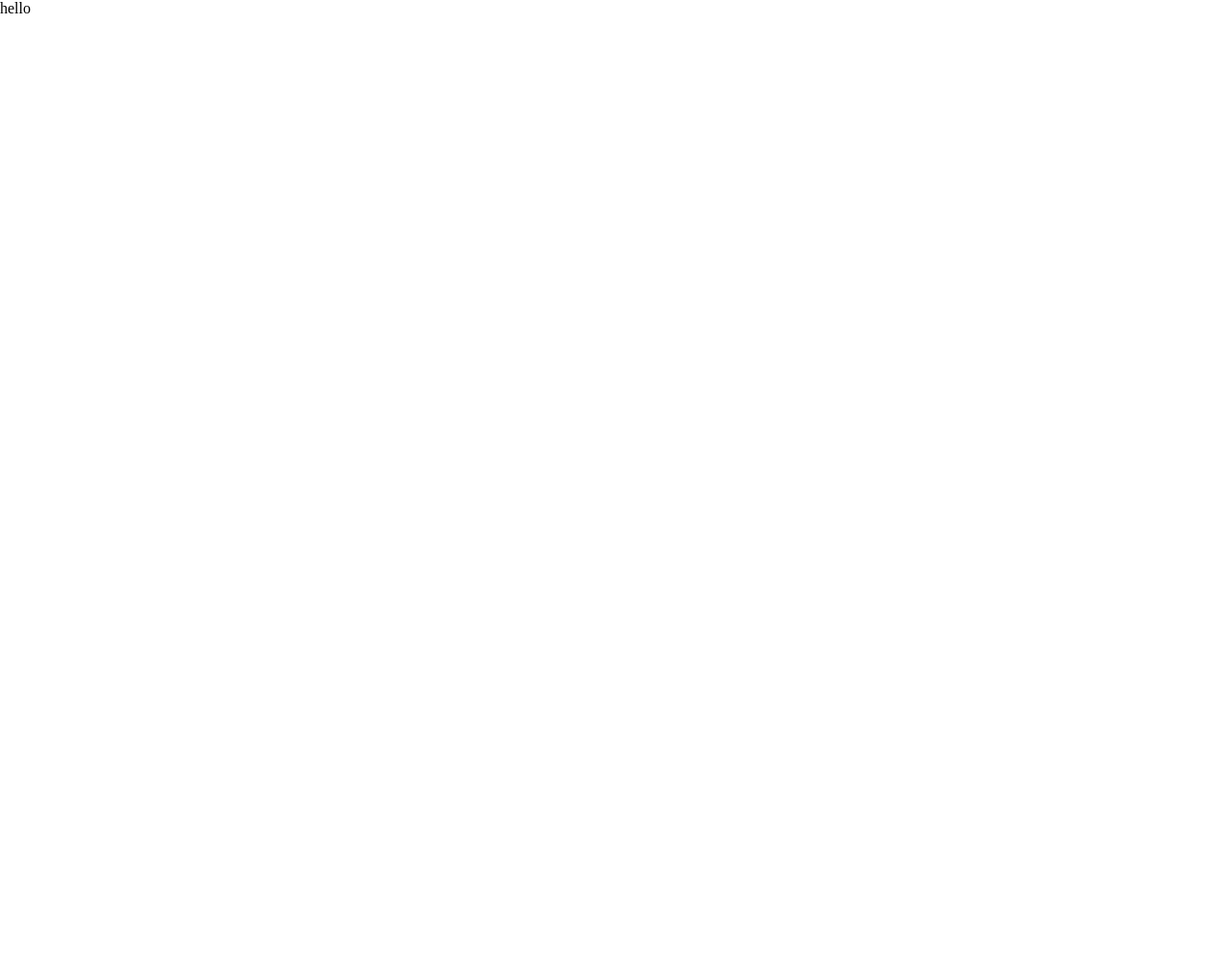
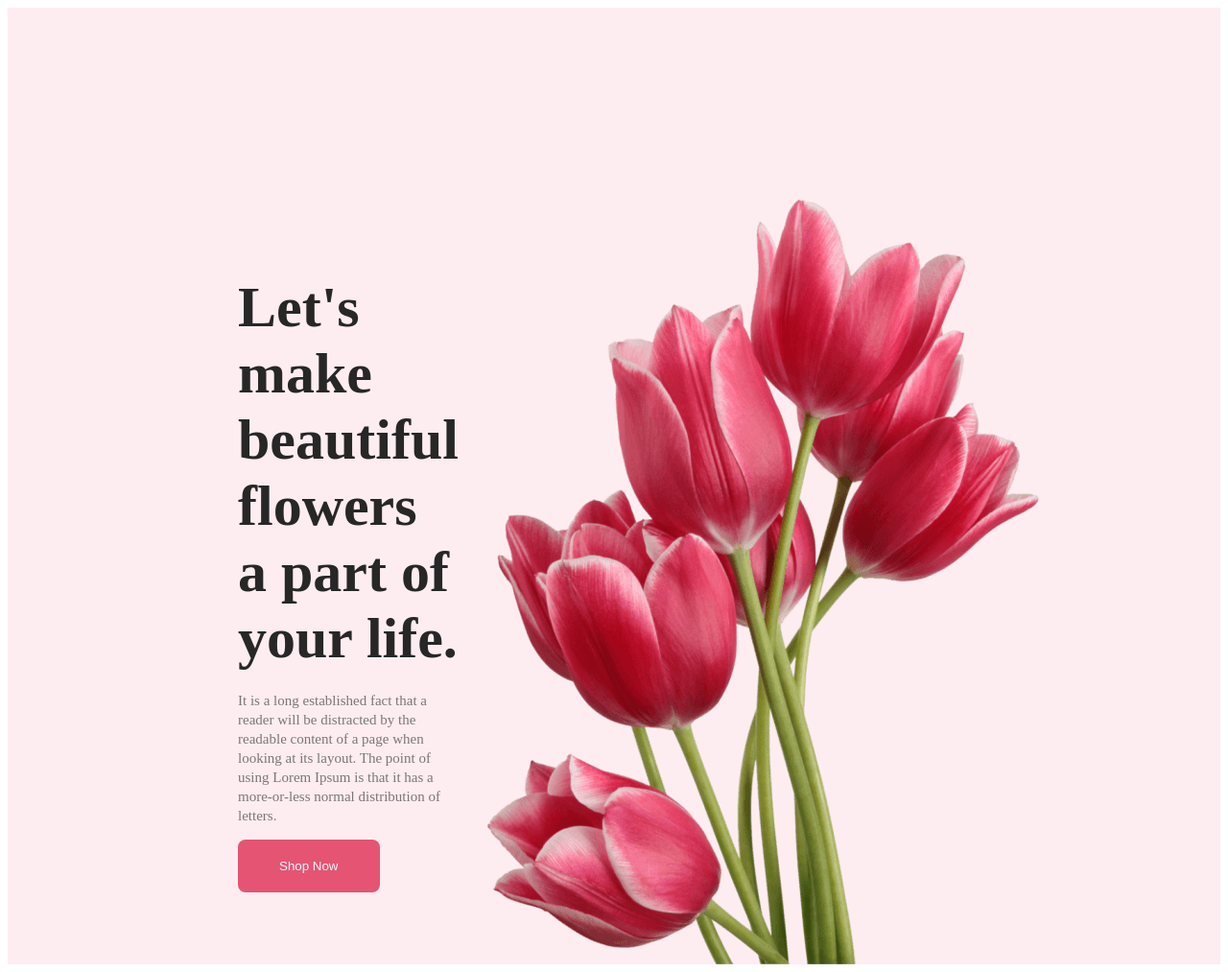
Before and after one commit to hasibulhussen007/first-assignment, a plain HTML site: page index.html in a window 1280 px wide. Shown: the whole page at 96% size. Before the commit the page ends 800 px from the top, so only its background shows below. Drawn offline with Linux system fonts and the light colour scheme.

Commit message:
added banner

```diff
--- a/index.html
+++ b/index.html
@@ -8,13 +8,16 @@
 </head>
 <body>
     <header>
-       <p>hello</p>
+        <div class="banner">
+            <div class="banner-content">
+                <h1 class="banner-title">Let's make beautiful flowers a part of your life.</h1>
+                <p class="banner-des">It is a long established fact that a reader will be distracted by the readable content of a page when looking at its layout. The point of using Lorem Ipsum is that it has a more-or-less normal distribution of letters.</p>
+                <button class="btn">Shop Now</button>
+            </div>
+            <img class="banner-img" src="Flower Asset/pngwing 10.png" alt="">
+        </div>
     </header>
-    <main>
-
-    </main>
-    <footer>
-
-    </footer>
+    <main></main>
+    <footer></footer>
 </body>
 </html>
--- a/styles/style.css
+++ b/styles/style.css
@@ -1,4 +1,36 @@
-*{
-    padding: px;
-    margin: 0px;
+.banner{
+    padding: 197px 30px 0px 240px;
+    background-color: rgba(229, 84, 115, 0.10);
+    display: flex;
+    justify-content: space-between;
+    align-items: center;
+    background-size: cover;
 }
+.btn{
+    border-radius: 8px;
+    background: #E55473;
+    border: 0px;
+    padding: 20px 43px;
+    color: aliceblue;
+}
+.banner-content{
+    max-width: 500px;
+}
+.banner-title{
+    color: #272727;
+    font-size: 60px;
+    font-weight: 900px;
+    margin-top: 5px;
+    margin-bottom: 20px;
+}
+.banner-des{
+    color: rgba(39, 39, 39, 0.60);
+    font-size: 15px;
+    font-weight: 400;
+    line-height: 20px;
+}
+.banner-img{
+    margin-right: 240px;
+    width: 635px;
+    height: 800px;
+}
```
